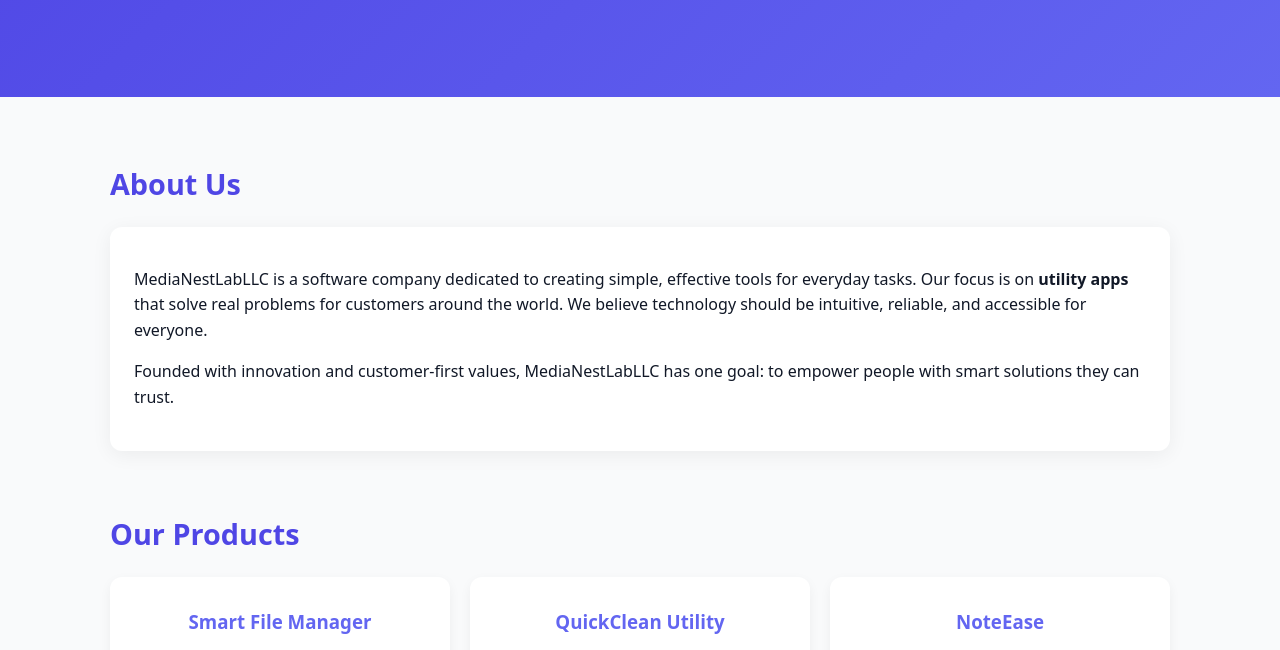
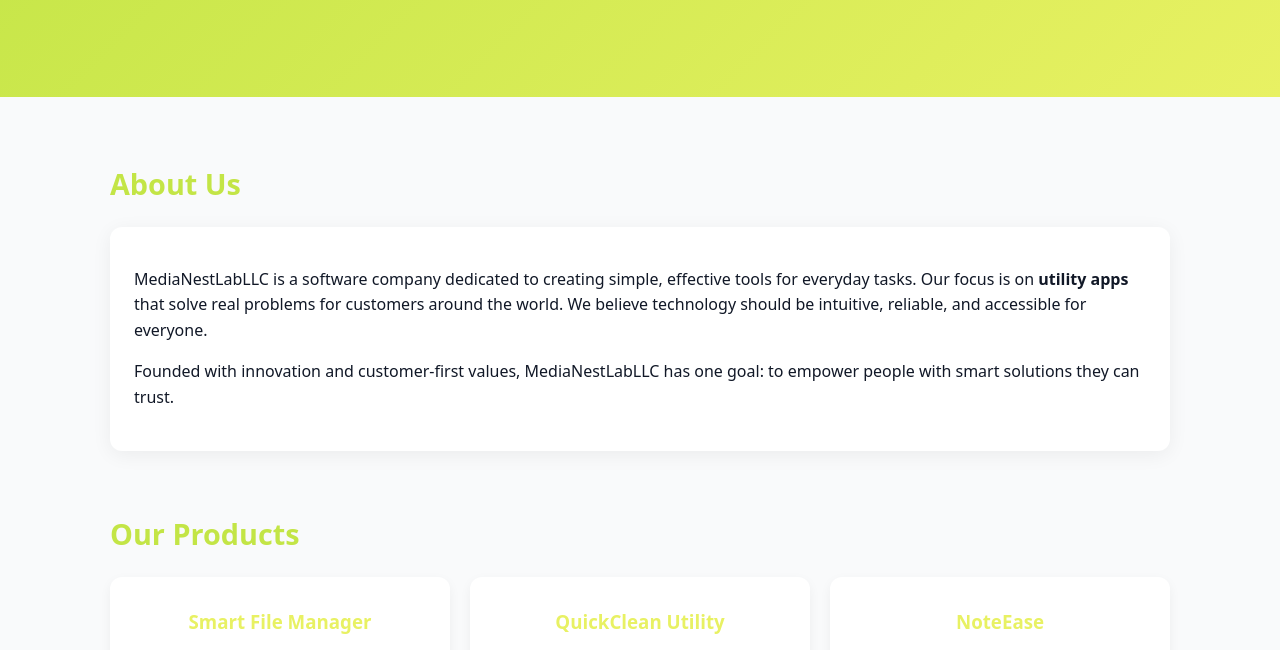
Before and after one commit to SoftwareDev1014/medianestlab.github.io, a plain HTML site: page index.html in a window 1280 px wide. Shown: the part 220-870 px from the top of the page. Drawn offline with Linux system fonts and the light colour scheme.

Commit message:
update theme

```diff
--- a/index.html
+++ b/index.html
@@ -6,8 +6,8 @@
   <title>MediaNestLabLLC — Smart Utility Apps</title>
   <style>
     :root {
-      --primary:#4f46e5;
-      --secondary:#6366f1;
+      --primary:#c3e546;
+      --secondary:#e8f163;
       --bg:#f9fafb;
       --text:#111827;
       --muted:#6b7280;
```
